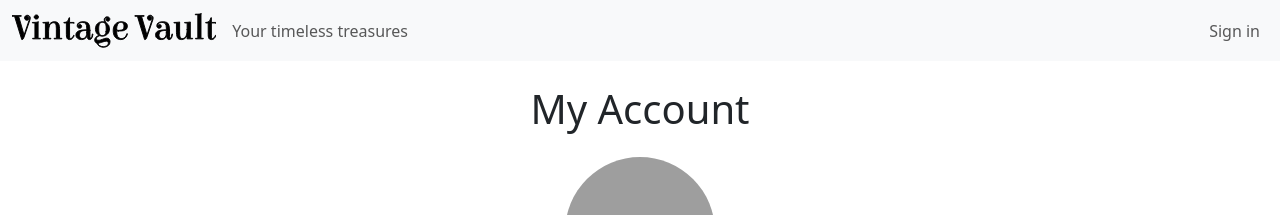
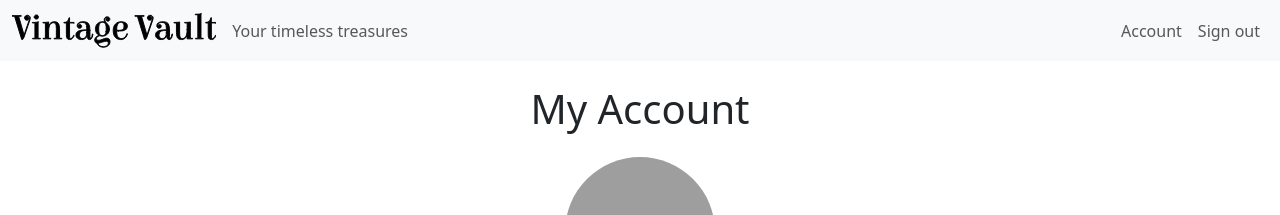
Before and after one commit to mikevillarruel/my-store, a Django app: page /account/ in a window 1280 px wide. Shown: the top 215 px of the page. Run offline with Django 4.2, Linux system fonts and the light colour scheme; the visitor is signed in with stand-in values (Sample User, id 1); parts of the project's set-up code (start-up, migrations or seed data) failed here and were passed over; grey boxes are pictures that could not be loaded.

Commit message:
feat: Logout
- Create logout view
- Add logout to navbar
- Control navbar content based on if user is authenticated

```diff
--- a/authentication/urls.py
+++ b/authentication/urls.py
@@ -6,4 +6,5 @@ urlpatterns = [
     path('sign_up/', views.sign_up, name='sign_up'),
     path('login/', views.login, name='login'),
     path('account/', views.account, name='account'),
+    path('logout/', views.logout, name='logout'),
 ]
--- a/authentication/views.py
+++ b/authentication/views.py
@@ -1,4 +1,4 @@
-from django.contrib.auth import authenticate, login as _login
+from django.contrib.auth import authenticate, login as _login, logout as _logout
 from django.contrib.auth.decorators import login_required
 from django.shortcuts import render, redirect
 
@@ -57,3 +57,8 @@ def account(request):
         return render(request, 'authentication/account.html', {
             'form': UserUpdateForm(instance=request.user),
         })
+
+
+def logout(request):
+    _logout(request)
+    return redirect('login')
--- a/templates/navbar.html
+++ b/templates/navbar.html
@@ -15,9 +15,19 @@
                     Your timeless treasures
             </span>
             <ul class="navbar-nav mb-2 mb-lg-0">
-                <li class="nav-item">
-                    <a class="nav-link" href="{% url 'login' %}">Sign in</a>
-                </li>
+
+                {% if user.is_authenticated %}
+                    <li class="nav-item">
+                        <a class="nav-link" href="{% url 'account' %}">Account</a>
+                    </li>
+                    <li class="nav-item">
+                        <a class="nav-link" href="{% url 'logout' %}">Sign out</a>
+                    </li>
+                {% else %}
+                    <li class="nav-item">
+                        <a class="nav-link" href="{% url 'login' %}">Sign in</a>
+                    </li>
+                {% endif %}
             </ul>
         </div>
     </div>
```
